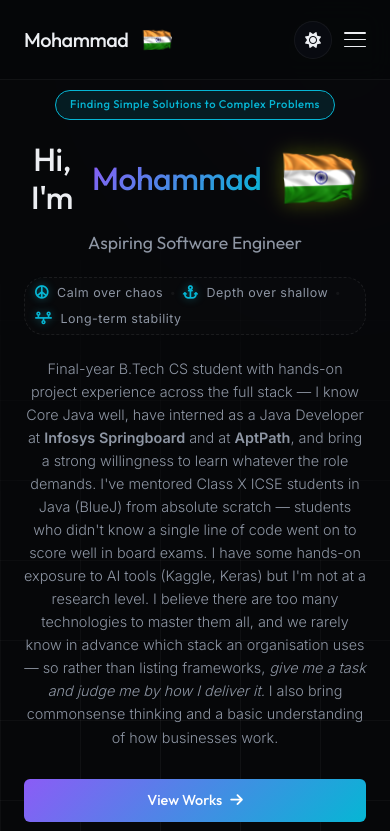
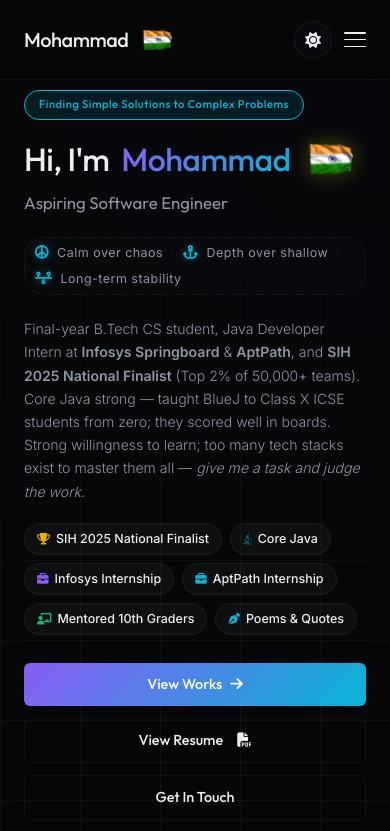
Before and after one commit to itssmdsh/myportfolio, a website: page index.html in a window 390 px wide. Shown: the top 831 px of the page. Drawn offline with nearby package versions, Linux system fonts and the light colour scheme; no server answers.

Commit message:
fix: mobile hero layout left-aligned, shorter scannable bio, SIH highlight chips, smaller flag on mobile

```diff
--- a/index.html
+++ b/index.html
@@ -88,8 +88,16 @@
                         <span><i class="fa-solid fa-timeline"></i> Long-term stability</span>
                     </div>
                     <p class="hero-desc">
-                        Final-year B.Tech CS student with hands-on project experience across the full stack — I know Core Java well, have interned as a Java Developer at <strong>Infosys Springboard</strong> and at <strong>AptPath</strong>, and bring a strong willingness to learn whatever the role demands. I've mentored Class X ICSE students in Java (BlueJ) from absolute scratch — students who didn't know a single line of code went on to score well in board exams. I have some hands-on exposure to AI tools (Kaggle, Keras) but I'm not at a research level. I believe there are too many technologies to master them all, and we rarely know in advance which stack an organisation uses — so rather than listing frameworks, <em>give me a task and judge me by how I deliver it.</em> I also bring commonsense thinking and a basic understanding of how businesses work.
+                        Final-year B.Tech CS student, Java Developer Intern at <strong>Infosys Springboard</strong> &amp; <strong>AptPath</strong>, and <strong>SIH 2025 National Finalist</strong> (Top 2% of 50,000+ teams). Core Java strong — taught BlueJ to Class X ICSE students from zero; they scored well in boards. Strong willingness to learn; too many tech stacks exist to master them all — <em>give me a task and judge the work.</em>
                     </p>
+                    <div class="hero-highlights">
+                        <span class="hero-chip gold"><i class="fa-solid fa-trophy"></i> SIH 2025 National Finalist</span>
+                        <span class="hero-chip"><i class="fa-brands fa-java"></i> Core Java</span>
+                        <span class="hero-chip purple"><i class="fa-solid fa-briefcase"></i> Infosys Internship</span>
+                        <span class="hero-chip"><i class="fa-solid fa-briefcase"></i> AptPath Internship</span>
+                        <span class="hero-chip green"><i class="fa-solid fa-chalkboard-teacher"></i> Mentored 10th Graders</span>
+                        <span class="hero-chip"><i class="fa-solid fa-pen-nib"></i> Poems &amp; Quotes</span>
+                    </div>
                     <div class="hero-ctas">
                         <a href="#projects" class="btn btn-primary">View Works <i class="fa-solid fa-arrow-right"></i></a>
                         <a href="https://drive.google.com/file/d/1n5F9x7gRN-IE10ukE_0uBS1wnweXYCfG/view?usp=sharing" target="_blank" class="btn btn-secondary">View Resume <i class="fa-solid fa-file-pdf" style="margin-left: 6px;"></i></a>
--- a/style.css
+++ b/style.css
@@ -554,9 +554,43 @@ section {
     font-size: 1rem;
     font-weight: 300;
     color: var(--text-secondary);
-    max-width: 500px;
-    margin-bottom: 30px;
-}
+    max-width: 520px;
+    margin-bottom: 20px;
+    line-height: 1.65;
+}
+
+/* Quick-scan highlight chips under bio */
+.hero-highlights {
+    display: flex;
+    flex-wrap: wrap;
+    gap: 8px;
+    margin-bottom: 28px;
+    max-width: 520px;
+}
+
+.hero-chip {
+    display: inline-flex;
+    align-items: center;
+    gap: 6px;
+    font-size: 0.78rem;
+    font-weight: 500;
+    color: var(--text-primary);
+    background: rgba(255, 255, 255, 0.035);
+    border: 1px solid var(--card-border);
+    padding: 5px 12px;
+    border-radius: 20px;
+    white-space: nowrap;
+    transition: var(--transition-smooth);
+}
+
+.hero-chip i {
+    font-size: 0.72rem;
+    color: var(--accent-cyan);
+}
+
+.hero-chip.gold i  { color: var(--gold); }
+.hero-chip.purple i { color: var(--accent-purple); }
+.hero-chip.green i  { color: var(--green); }
 
 .hero-ctas {
     display: flex;
@@ -1952,25 +1986,27 @@ section {
     .hero-container {
         grid-template-columns: 1fr;
         gap: 36px;
-        text-align: center;
+        text-align: left;
     }
 
     .hero-content {
-        align-items: center;
+        align-items: flex-start;
     }
 
     .hero-title {
         font-size: 2.8rem;
-        justify-content: center;
+        justify-content: flex-start;
     }
 
     .hero-desc {
-        margin-left: auto;
-        margin-right: auto;
+        margin-left: 0;
+        margin-right: 0;
+        text-align: left;
     }
 
     .profile-card {
         max-width: 380px;
+        margin: 0 auto;
     }
 
     .stats-grid {
@@ -2590,10 +2626,16 @@ section {
         line-height: 1.2;
     }
     .hero-subtitle {
-        font-size: 1.1rem;
+        font-size: 1.05rem;
     }
     .hero-desc {
-        font-size: 0.9rem;
+        font-size: 0.88rem;
+        text-align: left !important;
+        margin-left: 0 !important;
+        margin-right: 0 !important;
+    }
+    .hero-highlights {
+        justify-content: flex-start;
     }
     .hero-ctas {
         flex-direction: column;
@@ -2607,8 +2649,8 @@ section {
     .badge-glow {
         font-size: 0.7rem;
     }
-    .hero-flag {
-        font-size: 1.6rem;
+    .hero-flag-img {
+        height: 36px !important;
     }
     /* Shrink decorative orbs so they don't cause horizontal overflow */
     .glowing-orb-1 {
```
